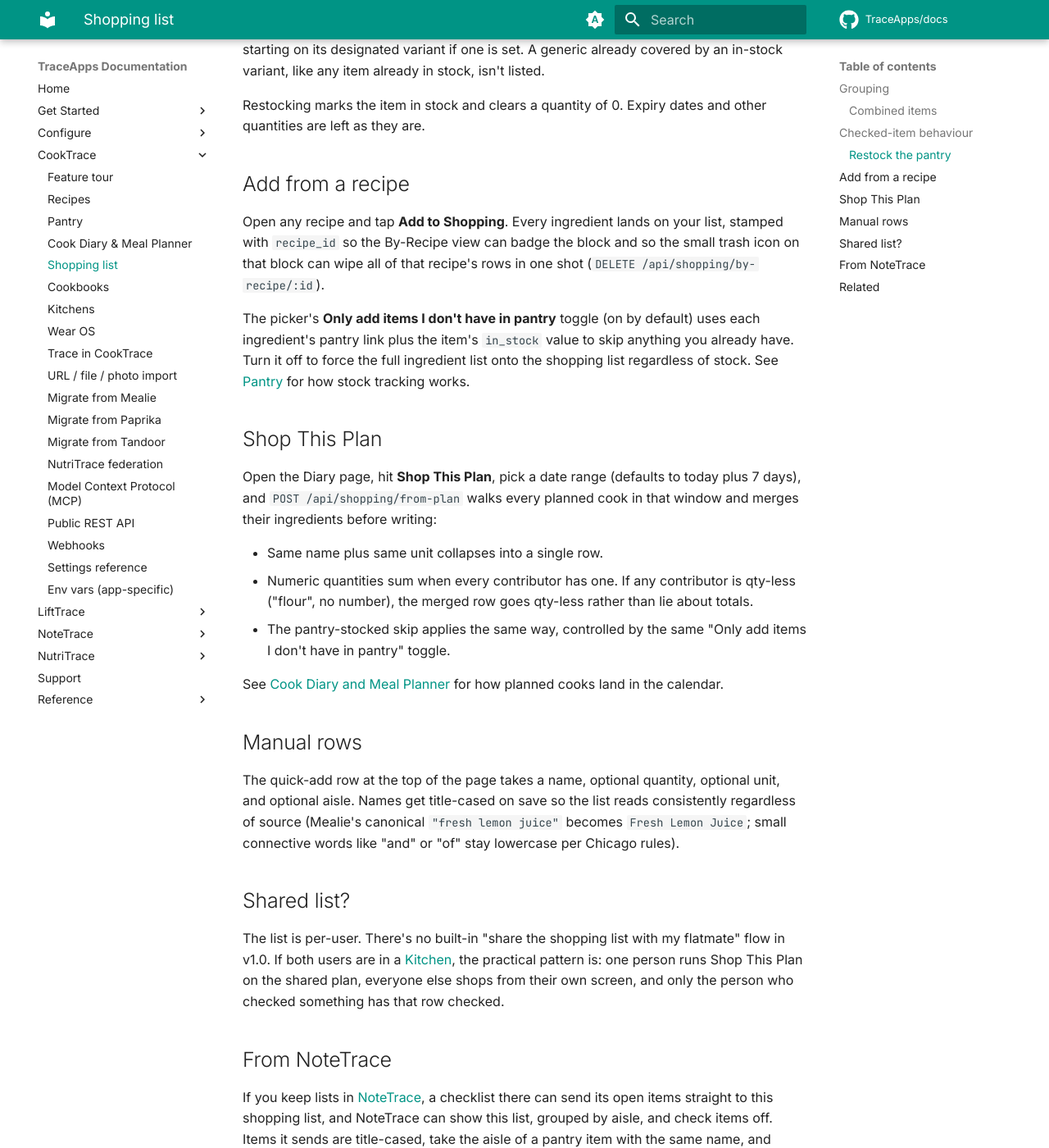
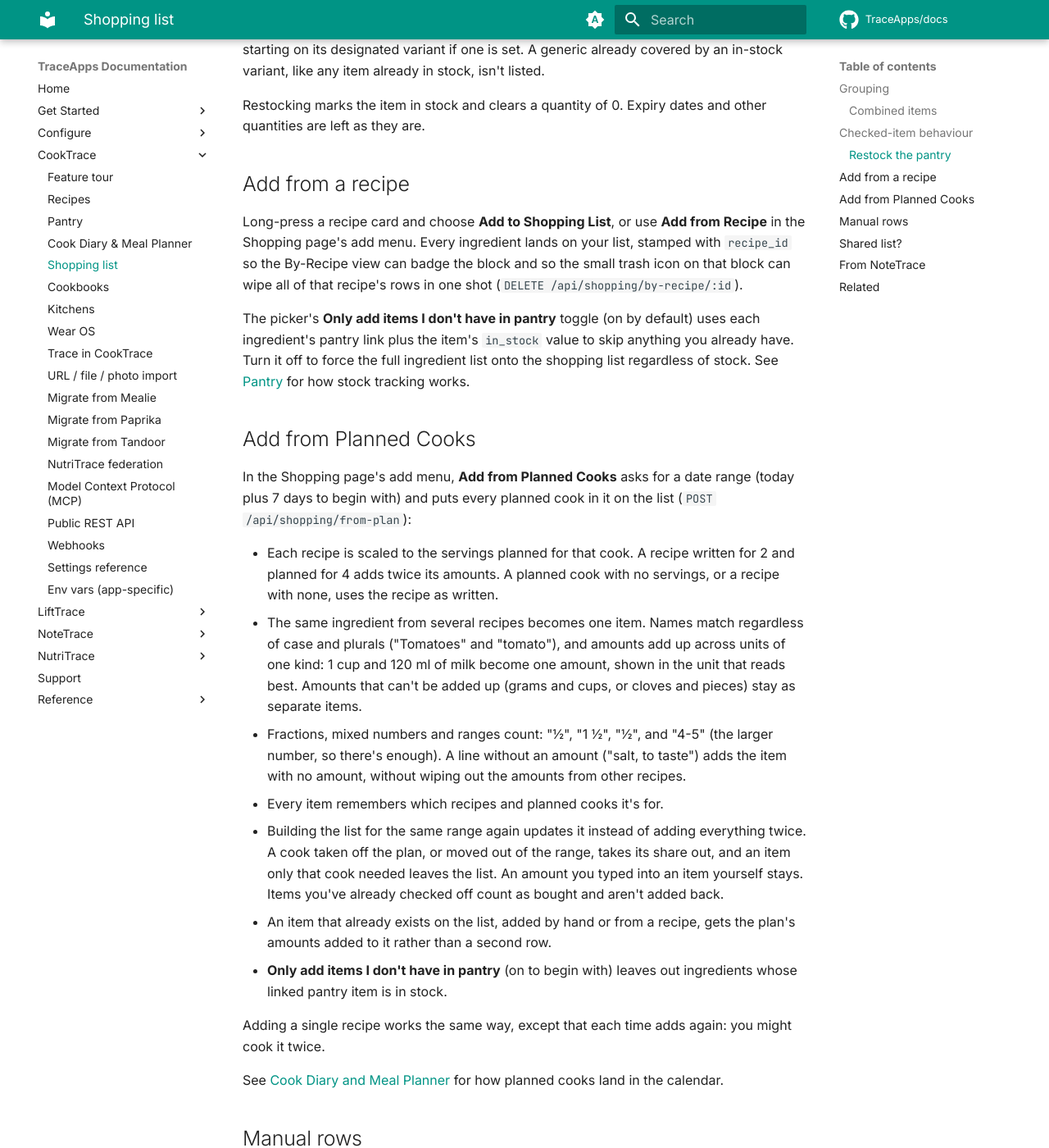
Before and after one commit to TraceApps/docs, an MkDocs documentation site: the page built from docs/cooktrace/shopping.md, in a window 1280 px wide and 1400 px high, scrolled down 1605 px. Shown: the whole window at 82% size. Built offline with MkDocs 1.6.1 and Material for MkDocs 9.7.7, drawn with Linux system fonts in a browser that asks for light colours; comment, search, counter and statistics services are not loaded; some of the changed text lies outside the part shown.

Commit message:
CookTrace: Add from Planned Cooks scales, adds up and rebuilds without doubling; real menu labels

```diff
--- a/docs/cooktrace/shopping.md
+++ b/docs/cooktrace/shopping.md
@@ -36,17 +36,23 @@ Restocking marks the item in stock and clears a quantity of 0. Expiry dates and
 
 ## Add from a recipe
 
-Open any recipe and tap **Add to Shopping**. Every ingredient lands on your list, stamped with `recipe_id` so the By-Recipe view can badge the block and so the small trash icon on that block can wipe all of that recipe's rows in one shot (`DELETE /api/shopping/by-recipe/:id`).
+Long-press a recipe card and choose **Add to Shopping List**, or use **Add from Recipe** in the Shopping page's add menu. Every ingredient lands on your list, stamped with `recipe_id` so the By-Recipe view can badge the block and so the small trash icon on that block can wipe all of that recipe's rows in one shot (`DELETE /api/shopping/by-recipe/:id`).
 
 The picker's **Only add items I don't have in pantry** toggle (on by default) uses each ingredient's pantry link plus the item's `in_stock` value to skip anything you already have. Turn it off to force the full ingredient list onto the shopping list regardless of stock. See [Pantry](pantry.md) for how stock tracking works.
 
-## Shop This Plan
+## Add from Planned Cooks
 
-Open the Diary page, hit **Shop This Plan**, pick a date range (defaults to today plus 7 days), and `POST /api/shopping/from-plan` walks every planned cook in that window and merges their ingredients before writing:
+In the Shopping page's add menu, **Add from Planned Cooks** asks for a date range (today plus 7 days to begin with) and puts every planned cook in it on the list (`POST /api/shopping/from-plan`):
 
-- Same name plus same unit collapses into a single row.
-- Numeric quantities sum when every contributor has one. If any contributor is qty-less ("flour", no number), the merged row goes qty-less rather than lie about totals.
-- The pantry-stocked skip applies the same way, controlled by the same "Only add items I don't have in pantry" toggle.
+- Each recipe is scaled to the servings planned for that cook. A recipe written for 2 and planned for 4 adds twice its amounts. A planned cook with no servings, or a recipe with none, uses the recipe as written.
+- The same ingredient from several recipes becomes one item. Names match regardless of case and plurals ("Tomatoes" and "tomato"), and amounts add up across units of one kind: 1 cup and 120 ml of milk become one amount, shown in the unit that reads best. Amounts that can't be added up (grams and cups, or cloves and pieces) stay as separate items.
+- Fractions, mixed numbers and ranges count: "1/2", "1 1/2", "½", and "4-5" (the larger number, so there's enough). A line without an amount ("salt, to taste") adds the item with no amount, without wiping out the amounts from other recipes.
+- Every item remembers which recipes and planned cooks it's for.
+- Building the list for the same range again updates it instead of adding everything twice. A cook taken off the plan, or moved out of the range, takes its share out, and an item only that cook needed leaves the list. An amount you typed into an item yourself stays. Items you've already checked off count as bought and aren't added back.
+- An item that already exists on the list, added by hand or from a recipe, gets the plan's amounts added to it rather than a second row.
+- **Only add items I don't have in pantry** (on to begin with) leaves out ingredients whose linked pantry item is in stock.
+
+Adding a single recipe works the same way, except that each time adds again: you might cook it twice.
 
 See [Cook Diary and Meal Planner](diary.md) for how planned cooks land in the calendar.
 
@@ -56,7 +62,7 @@ The quick-add row at the top of the page takes a name, optional quantity, option
 
 ## Shared list?
 
-The list is per-user. There's no built-in "share the shopping list with my flatmate" flow in v1.0. If both users are in a [Kitchen](kitchens.md), the practical pattern is: one person runs Shop This Plan on the shared plan, everyone else shops from their own screen, and only the person who checked something has that row checked.
+The list is per-user. There's no built-in "share the shopping list with my flatmate" flow in v1.0. If both users are in a [Kitchen](kitchens.md), the practical pattern is: one person runs **Add from Planned Cooks** on the shared plan, everyone else shops from their own screen, and only the person who checked something has that row checked.
 
 ## From NoteTrace
 
```
Also changed, not shown: docs/cooktrace/diary.md (+8 -7 lines), docs/cooktrace/features.md (+1 -1 lines), docs/cooktrace/migrate-paprika.md (+1 -1 lines), docs/cooktrace/migrate-tandoor.md (+1 -1 lines).
